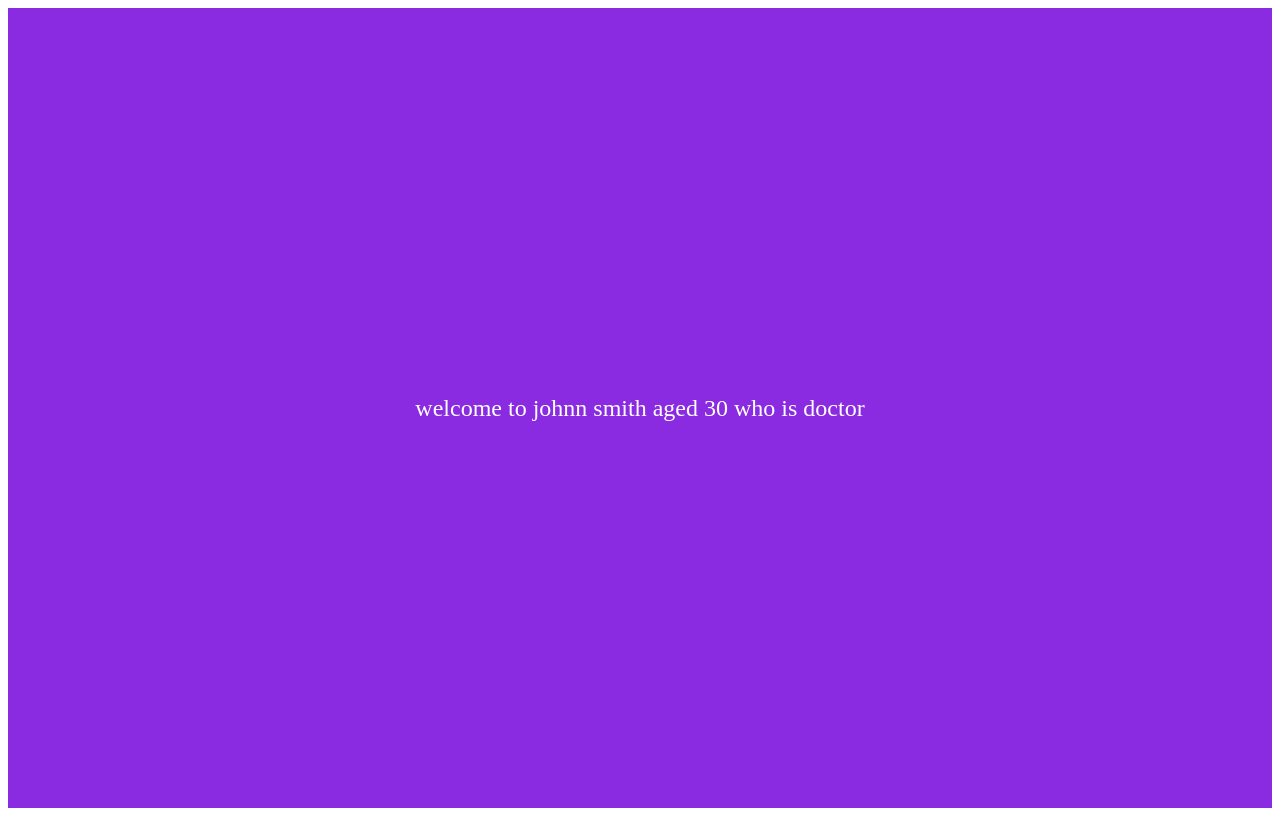
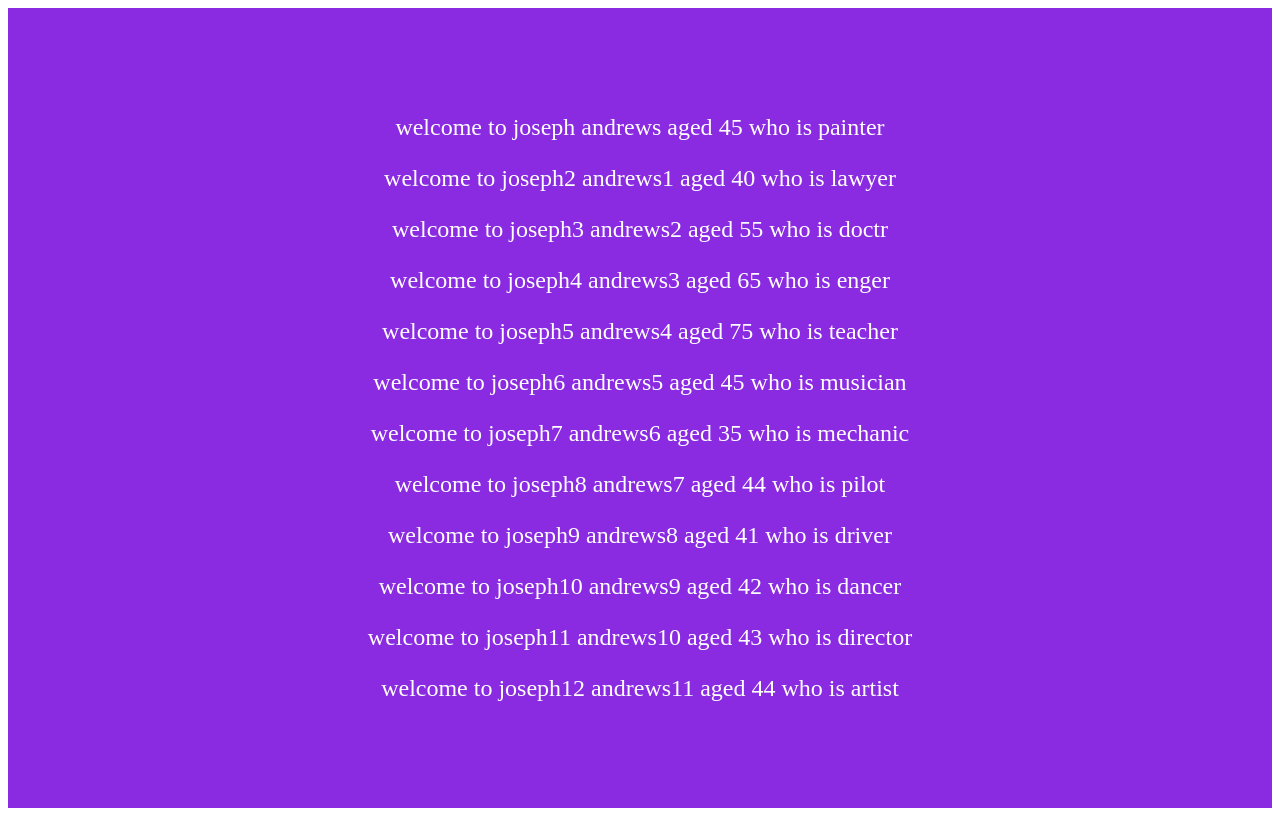
Before and after one commit to kalpanadd/REACT, a React (Create React App) app: page / in a window 1280 px wide. Built offline with nearby package versions, Linux system fonts and the light colour scheme; a web font is replaced by a local one.

Commit message:
rendering same component multiple times

```diff
--- a/src/App.js
+++ b/src/App.js
@@ -14,6 +14,8 @@ import TodosApi from './components/Api/TodoApi';
 import Pictures from './components/Api/Pictures';
 import NewTodo from './Todo-editing/NewTodo';
 import App2 from './Basics/App2';
+import App3 from './Basics/App3';
+
 function App() {
 
   {/*const [show, setShow] = useState(false);*/ }
@@ -47,7 +49,9 @@ function App() {
       {/*<Pictures />*/}
       {/*<NewTodo />*/}
 
-      <App2 />
+      {/*<App2 />*/}
+
+      <App3 />
 
 
     </div>
--- /dev/null
+++ b/src/Basics/App3.jsx
@@ -0,0 +1,24 @@
+import React from 'react'
+import Welcome from './Welcome';
+
+function App3() {
+    return (  //generally here 13times same component rendered but if there are 100timess to render that time this copy paste approach wil not work hence mapping is used
+        <div>
+            <Welcome firstname='joseph' lastname='andrews' occupation='painter' age='45' />
+            <Welcome firstname='joseph2' lastname='andrews1' occupation='lawyer' age='40' />
+            <Welcome firstname='joseph3' lastname='andrews2' occupation='doctr' age='55' />
+            <Welcome firstname='joseph4' lastname='andrews3' occupation='enger' age='65' />
+            <Welcome firstname='joseph5' lastname='andrews4' occupation='teacher' age='75' />
+            <Welcome firstname='joseph6' lastname='andrews5' occupation='musician' age='45' />
+            <Welcome firstname='joseph7' lastname='andrews6' occupation='mechanic' age='35' />
+            <Welcome firstname='joseph8' lastname='andrews7' occupation='pilot' age='44' />
+            <Welcome firstname='joseph9' lastname='andrews8' occupation='driver' age='41' />
+            <Welcome firstname='joseph10' lastname='andrews9' occupation='dancer' age='42' />
+            <Welcome firstname='joseph11' lastname='andrews10' occupation='director' age='43' />
+            <Welcome firstname='joseph12' lastname='andrews11' occupation='artist' age='44' />
+
+        </div>
+    )
+}
+
+export default App3
```
